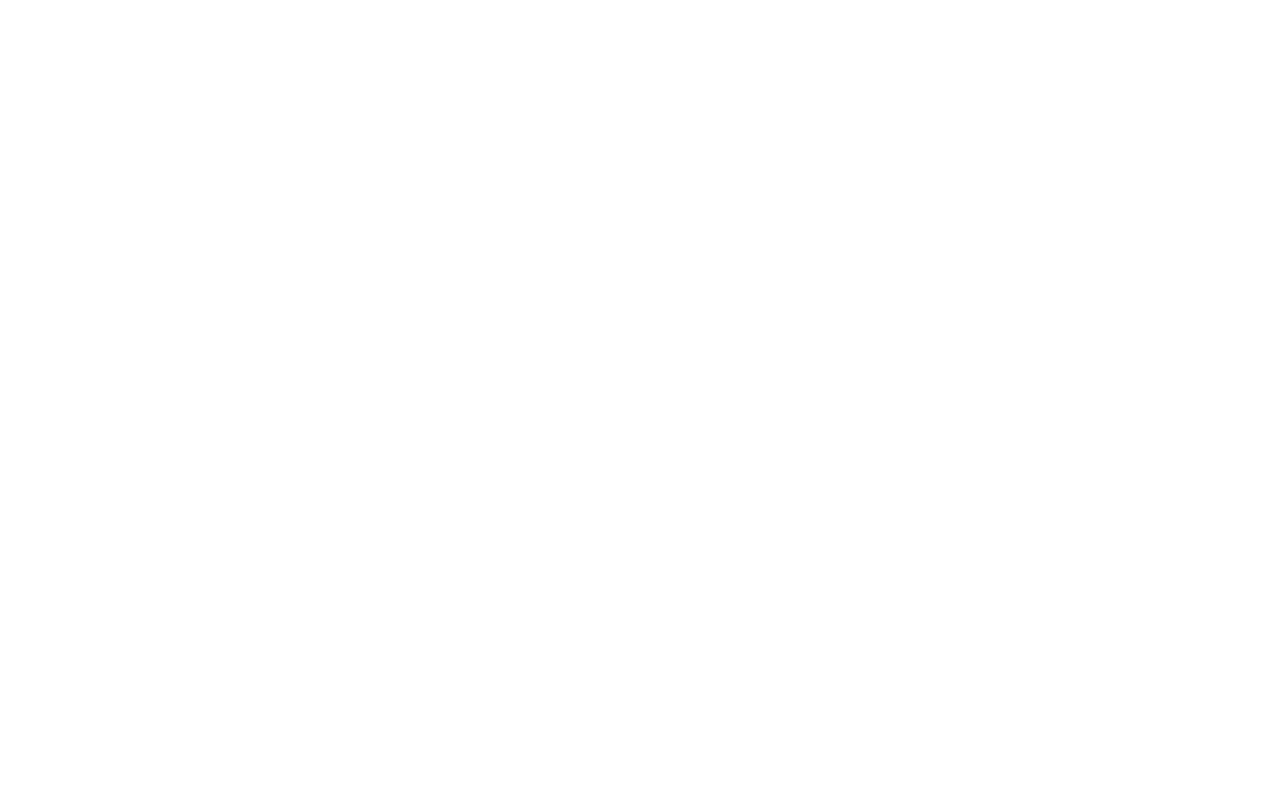
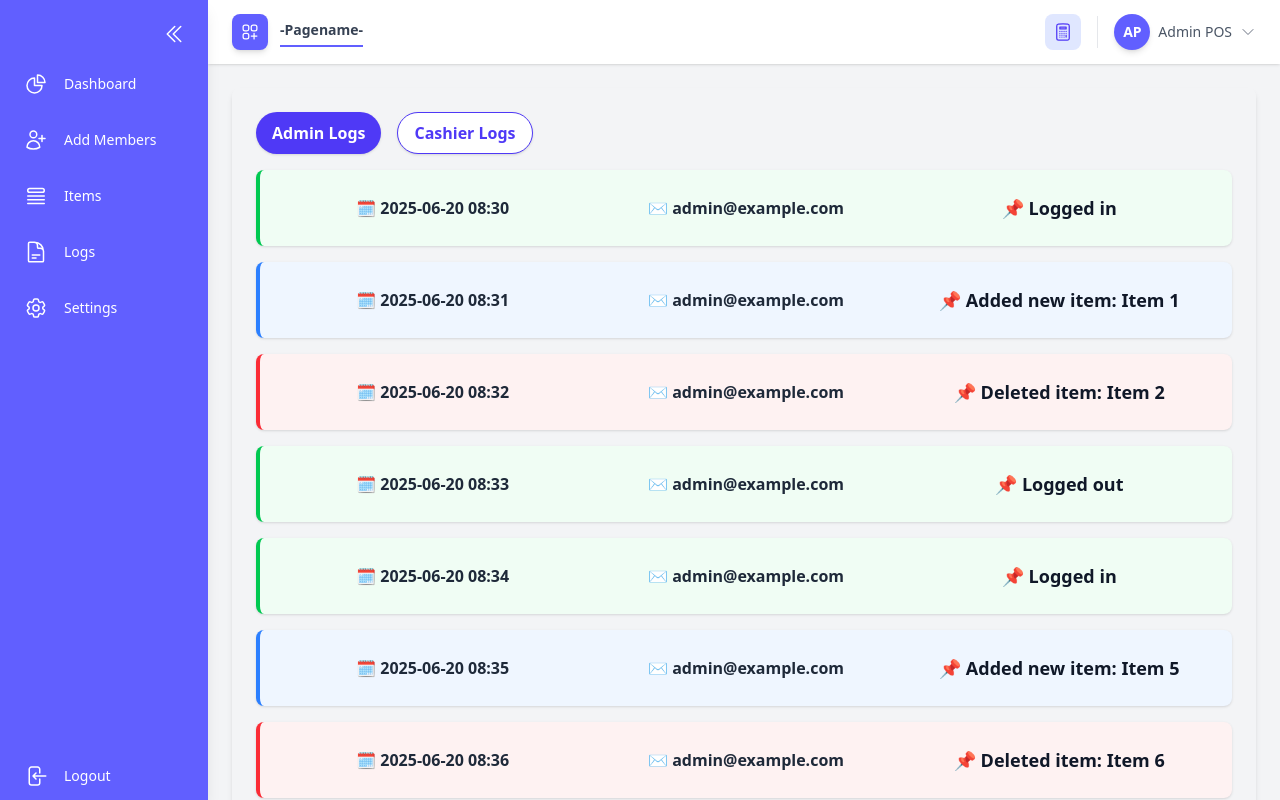
Before and after one commit to kalharanuwan8/vihangarestaurant, a React (Vite) app in the folder client/: page /logs in a window 1280 px wide. Before the commit this address had no page. Shown: the top 800 px of the page. Built offline with nearby package versions, Linux system fonts and the light colour scheme.

Commit message:
all good

```diff
--- a/client/src/App.jsx
+++ b/client/src/App.jsx
@@ -9,6 +9,7 @@ import Addmembers from "./pages/Addmembers";
 import Settings from "./pages/Settings";
 import BilledOrders from "./pages/BilledOrders";
 import HeldOrders from "./pages/HeldOrders";
+import Logs from "./pages/Logs";
 
 function App() {
   const [role, setRole] = useState(null);
@@ -27,6 +28,7 @@ function App() {
         <Route path="/settings" element={<Settings />} />
         <Route path="/billed" element={<BilledOrders />} />
         <Route path ="/held" element={<HeldOrders />} />
+        <Route path="/logs" element={<Logs />} />
       </Routes>
     </Router>
   );
--- /dev/null
+++ b/client/src/components/LogsNew.jsx
@@ -0,0 +1,133 @@
+// LogsNew.jsx
+import React, { useState } from 'react';
+
+const dummyLogs = {
+  admin: Array.from({ length: 30 }, (_, i) => {
+    const baseTime = new Date(2025, 5, 20, 8, 30 + i); // June = 5
+    const timestamp = baseTime.toTimeString().slice(0, 5);
+    return {
+      email: 'admin@example.com',
+      timestamp: `2025-06-20 ${timestamp}`,
+      action:
+        i % 4 === 0
+          ? 'Logged in'
+          : i % 4 === 1
+          ? `Added new item: Item ${i}`
+          : i % 4 === 2
+          ? `Deleted item: Item ${i}`
+          : 'Logged out',
+    };
+  }),
+
+  cashier: Array.from({ length: 30 }, (_, i) => {
+    const baseTime = new Date(2025, 5, 20, 10, i); // June = 5
+    const timestamp = baseTime.toTimeString().slice(0, 5);
+    return {
+      email: 'cashier1@example.com',
+      timestamp: `2025-06-20 ${timestamp}`,
+      action:
+        i % 3 === 0
+          ? 'Logged in'
+          : i % 3 === 1
+          ? `Billed item: Item ${i}`
+          : `Held bill with ${i % 5 + 1} items`,
+    };
+  }),
+};
+
+const actionColors = {
+  'Logged in': 'border-green-500 bg-green-50',
+  'Logged out': 'border-gray-400 bg-gray-50',
+  'Added': 'border-blue-500 bg-blue-50',
+  'Deleted': 'border-red-500 bg-red-50',
+  'Billed': 'border-yellow-500 bg-yellow-50',
+  'Held': 'border-purple-500 bg-purple-50',
+};
+
+const LogsNew = () => {
+  const [selectedUser, setSelectedUser] = useState('admin');
+  const [currentPage, setCurrentPage] = useState(1);
+  const logsPerPage = 10;
+
+  const logs = dummyLogs[selectedUser] || [];
+  const indexOfLast = currentPage * logsPerPage;
+  const indexOfFirst = indexOfLast - logsPerPage;
+  const currentLogs = logs.slice(indexOfFirst, indexOfLast);
+  const totalPages = Math.ceil(logs.length / logsPerPage);
+
+  const getColor = (action) => {
+    if (action.includes('Logged in') || action.includes('Logged out')) return actionColors['Logged in'];
+    if (action.includes('Added')) return actionColors['Added'];
+    if (action.includes('Deleted')) return actionColors['Deleted'];
+    if (action.includes('Billed')) return actionColors['Billed'];
+    if (action.includes('Held')) return actionColors['Held'];
+    return 'border-indigo-500';
+  };
+
+  return (
+    <div className="space-y-6">
+      {/* User selection buttons */}
+      <div className="flex gap-4 mb-4">
+        <button
+          onClick={() => { setSelectedUser('admin'); setCurrentPage(1); }}
+          className={`px-4 py-2 rounded-full text-base font-semibold shadow transition-all duration-200 ${
+            selectedUser === 'admin'
+              ? 'bg-indigo-600 text-white'
+              : 'bg-white text-indigo-600 border border-indigo-600'
+          }`}
+        >
+          Admin Logs
+        </button>
+        <button
+          onClick={() => { setSelectedUser('cashier'); setCurrentPage(1); }}
+          className={`px-4 py-2 rounded-full text-base font-semibold shadow transition-all duration-200 ${
+            selectedUser === 'cashier'
+              ? 'bg-indigo-600 text-white'
+              : 'bg-white text-indigo-600 border border-indigo-600'
+          }`}
+        >
+          Cashier Logs
+        </button>
+      </div>
+
+      {/* Log entries */}
+      <div className="space-y-4">
+        {currentLogs.map((log, index) => (
+          <div
+            key={index}
+            className={`relative shadow rounded-lg p-6 border-l-4 group transform transition-all duration-300 hover:scale-105 ${getColor(log.action)} grid grid-cols-1 sm:grid-cols-3 gap-4 place-items-center`}
+          >
+            <div className="text-base font-semibold text-gray-800 group-hover:text-black transition-colors">
+              🗓️ {log.timestamp}
+            </div>
+            <div className="text-base font-semibold text-gray-800 group-hover:text-black transition-colors">
+              ✉️ {log.email}
+            </div>
+            <div className="text-lg font-semibold text-gray-900 group-hover:text-black transition-colors">
+              📌 {log.action}
+            </div>
+          </div>
+        ))}
+      </div>
+
+      {/* Pagination */}
+      <div className="flex justify-center gap-2 mt-6">
+        {Array.from({ length: totalPages }, (_, i) => (
+          <button
+            key={i}
+            onClick={() => setCurrentPage(i + 1)}
+            className={`px-4 py-2 rounded text-base font-semibold transition-all duration-200 ${
+              currentPage === i + 1
+                ? 'bg-indigo-600 text-white'
+                : 'bg-white text-indigo-600 border border-indigo-600'
+            }`}
+          >
+            {i + 1}
+          </button>
+        ))}
+      </div>
+    </div>
+  );
+};
+
+export default LogsNew;
--- a/client/src/components/Sidebar.jsx
+++ b/client/src/components/Sidebar.jsx
@@ -1,14 +1,19 @@
 import React from 'react';
 import {
-  UserCircleIcon, ReceiptRefundIcon, ClockIcon, ArrowLeftOnRectangleIcon,
-  ChartPieIcon, QueueListIcon, CalculatorIcon, Cog6ToothIcon,
-  ChevronDoubleLeftIcon, ChevronDoubleRightIcon, UserPlusIcon
+  ArrowLeftOnRectangleIcon,
+  ChartPieIcon,
+  QueueListIcon,
+  Cog6ToothIcon,
+  ChevronDoubleLeftIcon,
+  ChevronDoubleRightIcon,
+  UserPlusIcon,
+  DocumentTextIcon
 } from '@heroicons/react/24/outline';
 import { useNavigate } from 'react-router-dom';
 
 const MenuItem = React.memo(({ icon: Icon, label, isExpanded, onClick }) => (
   <div
-    onClick={onClick}          // Attach onClick here
+    onClick={onClick}
     className="flex items-center cursor-pointer w-full p-3 hover:bg-indigo-600 rounded-lg transition-colors duration-200"
   >
     <Icon className="h-6 w-6 flex-shrink-0" />
@@ -23,11 +28,31 @@ const MenuItem = React.memo(({ icon: Icon, label, isExpanded, onClick }) => (
 ));
 
 const Sidebar = ({ isExpanded, toggleSidebar }) => {
-  const navigate = useNavigate();  // Move inside component
+  const navigate = useNavigate();
 
   const handleitemsclick = (e) => {
-    e.preventDefault();  // optional here if it's a div, but can keep for safety
+    e.preventDefault();
     navigate('/itemsmenu');
+  };
+
+  const handledashboardclick = (e) => {
+    e.preventDefault();
+    navigate('/admin');
+  };
+
+  const handleaddmembers = (e) => {
+    e.preventDefault();
+    navigate('/addmembers');
+  };
+
+  const handlesettingsclick = (e) => {
+    e.preventDefault();
+    navigate('/settings');
+  };
+
+  const handlelogsclick = (e) => {
+    e.preventDefault();
+    navigate('/logs');
   };
 
   return (
@@ -39,7 +64,7 @@ const Sidebar = ({ isExpanded, toggleSidebar }) => {
       <div className={`p-4 pb-2 flex items-center ${isExpanded ? 'justify-between' : 'justify-center'}`}>
         {isExpanded && (
           <div className="flex items-center space-x-2 transition-opacity duration-300">
-            {/* Brand or something */}
+            {/* Brand / Logo section can go here */}
           </div>
         )}
         <button onClick={toggleSidebar} className="p-1.5 rounded-lg hover:bg-indigo-600 transition-colors">
@@ -50,13 +75,11 @@ const Sidebar = ({ isExpanded, toggleSidebar }) => {
       {/* Navigation */}
       <div className="flex-1 flex flex-col px-3 overflow-hidden">
         <nav className="flex-1 space-y-2">
-          <MenuItem icon={ChartPieIcon} label="Dashboard" isExpanded={isExpanded} />
-          <MenuItem icon={ClockIcon} label="Hold" isExpanded={isExpanded} />
-          <MenuItem icon={ReceiptRefundIcon} label="Billed" isExpanded={isExpanded} />
-          <MenuItem icon={UserPlusIcon} label="Add Members" isExpanded={isExpanded}/>          {/* Pass onClick handler here */}
+          <MenuItem icon={ChartPieIcon} label="Dashboard" isExpanded={isExpanded} onClick={handledashboardclick} />
+          <MenuItem icon={UserPlusIcon} label="Add Members" isExpanded={isExpanded} onClick={handleaddmembers} />
           <MenuItem icon={QueueListIcon} label="Items" isExpanded={isExpanded} onClick={handleitemsclick} />
-          <MenuItem icon={CalculatorIcon} label="Calculator" isExpanded={isExpanded} />
-          <MenuItem icon={Cog6ToothIcon} label="Settings" isExpanded={isExpanded} />
+          <MenuItem icon={DocumentTextIcon} label="Logs" isExpanded={isExpanded} onClick={handlelogsclick} />
+          <MenuItem icon={Cog6ToothIcon} label="Settings" isExpanded={isExpanded} onClick={handlesettingsclick} />
         </nav>
 
         {/* Logout */}
--- a/client/src/components/SidebarCash.jsx
+++ b/client/src/components/SidebarCash.jsx
@@ -15,7 +15,7 @@ const SidebarCash = () => {
         {/* Navigate to Held Orders page */}
         <div
           className="flex flex-col items-center cursor-pointer hover:text-yellow-400"
-          onClick={() => navigate("/held")}
+          onClick={() => navigate("/cashier/hold")}
         >
           <FaRegClock className="text-2xl" />
           <span className="text-xs mt-1 hidden md:block">Hold</span>
@@ -23,7 +23,7 @@ const SidebarCash = () => {
 
         <div
           className="flex flex-col items-center cursor-pointer hover:text-yellow-400"
-          onClick={() => navigate("/billed")}
+          onClick={() => navigate("/cashier/billed")}
           >
             <FaReceipt className="text-2xl" />
           <span className="text-xs mt-1 hidden md:block">Billed</span>
--- a/client/src/pages/Cashier.jsx
+++ b/client/src/pages/Cashier.jsx
@@ -63,7 +63,7 @@ const Cashier = () => {
     if (bill) {
       setCartItems(bill.items);
       setHeldBills((prev) => prev.filter((b) => b.id !== id));
-      navigate("/cashier/billed"); // navigate to /cashier/billed
+      navigate("/cashier"); // navigate to /cashier
     }
   };
 
--- /dev/null
+++ b/client/src/pages/Logs.jsx
@@ -0,0 +1,38 @@
+
+import React, { useState } from 'react';
+import Sidebar from '../components/Sidebar';
+import HorizontalNavbar from '../components/HorizontalNavbar';
+import LogsNew from '../components/Logsnew';
+
+const Logs = () => {
+  const [isSidebarExpanded, setSidebarExpanded] = useState(true);
+
+    // Function to toggle the sidebar state
+    const toggleSidebar = () => {
+        setSidebarExpanded(!isSidebarExpanded);
+    };
+
+    return (
+        <div className="relative min-h-screen flex bg-gray-100">
+        <Sidebar isExpanded={isSidebarExpanded} toggleSidebar={toggleSidebar} />
+
+        {/* Main content area that adjusts its margin based on the sidebar's state */}
+        <div
+            className={`flex-1 flex flex-col transition-all duration-300 ease-in-out ${
+            isSidebarExpanded ? 'ml-52' : 'ml-20' // Matches the expanded/collapsed widths of the sidebar
+            }`}
+        >
+            <HorizontalNavbar />
+
+            <main className="flex-1 overflow-x-hidden overflow-y-auto p-6">
+            <div className='"bg-white p-4 sm:p-6 rounded-lg shadow-md'>
+              <LogsNew />
+            </div>
+            </main>
+        </div >
+
+        </div>
+    );
+    }
+
+export default Logs
```
